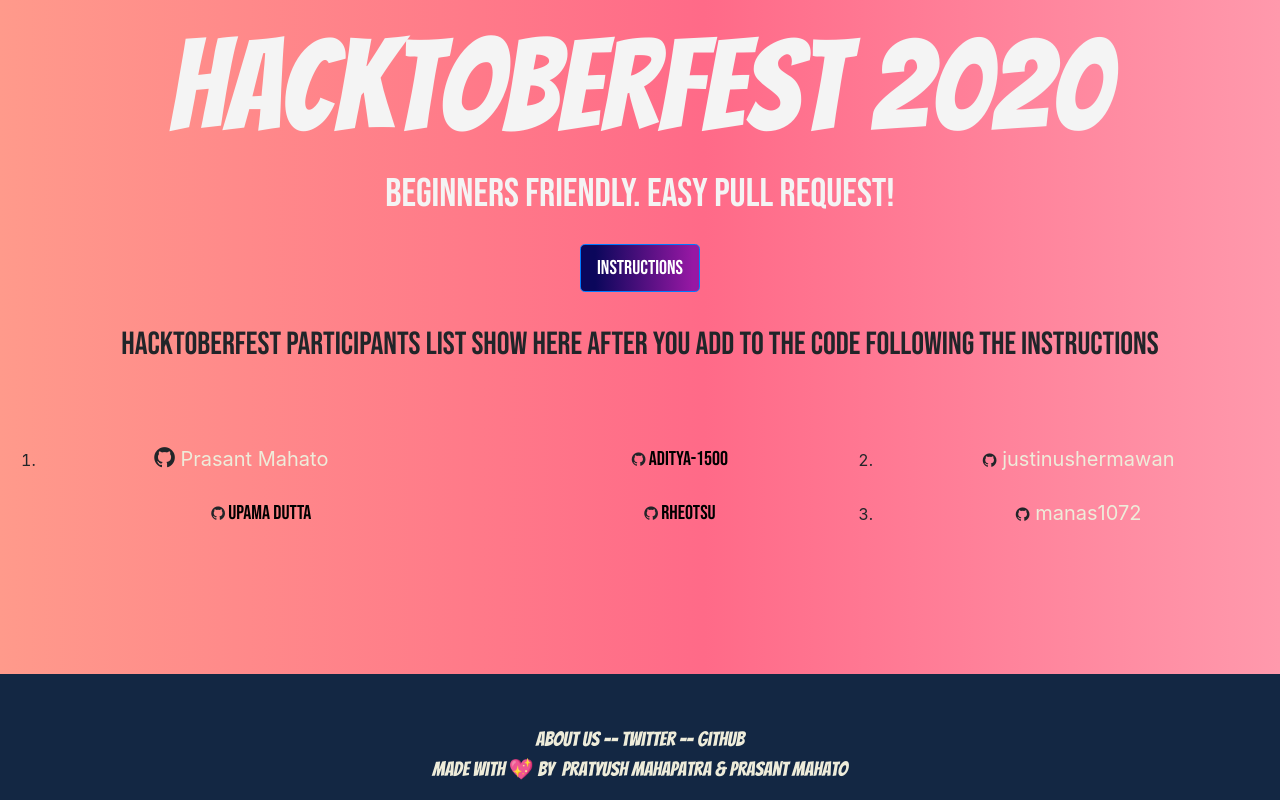
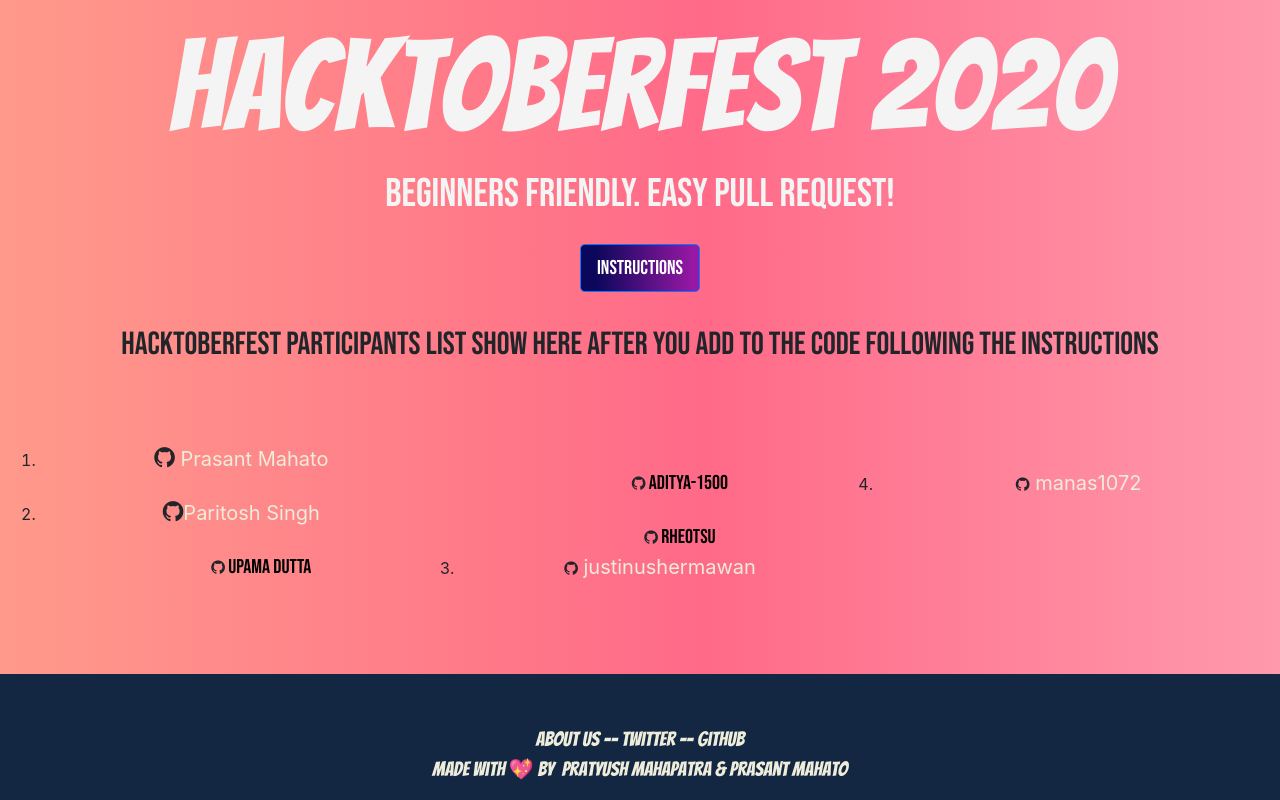
Before and after one commit to pranikz/Hacktoberfest-2020, a plain HTML site: page index.html in a window 1280 px wide. Drawn offline with nearby package versions, Linux system fonts and the light colour scheme.

Commit message:
Paritosh_Singh

```diff
--- a/index.html
+++ b/index.html
@@ -58,6 +58,9 @@
       <li><i class="fa fa-github" style="font-size: 1.5em;"></i><a href ="https://github.com/prasantmahato"> Prasant Mahato</a></li>
       <br>
 
+      <li><i class="fa fa-github" style="font-size: 1.5em;"></i><a href ="https://github.com/gourman9900">Paritosh Singh</a></li>
+      <br>
+
 
 
 
```
